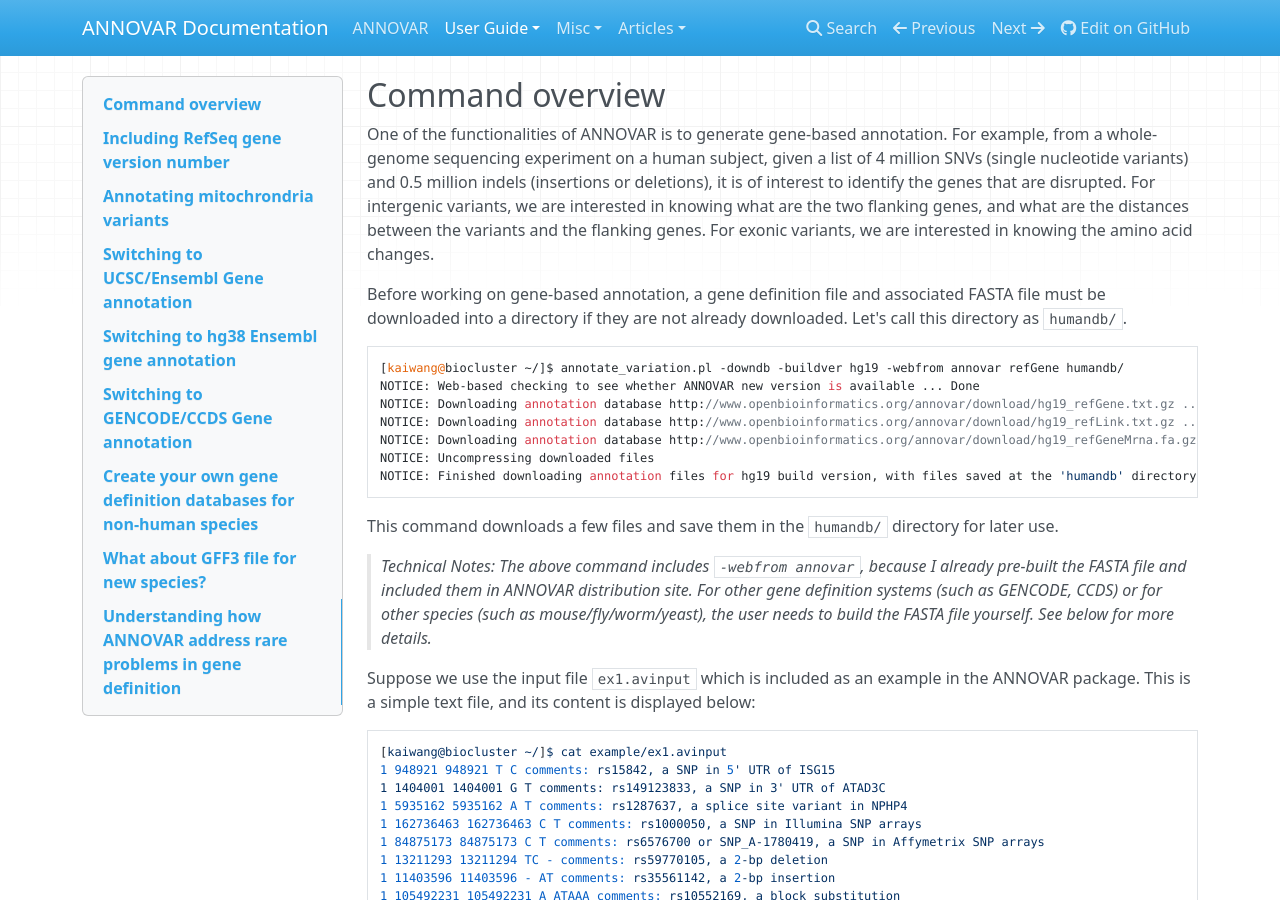
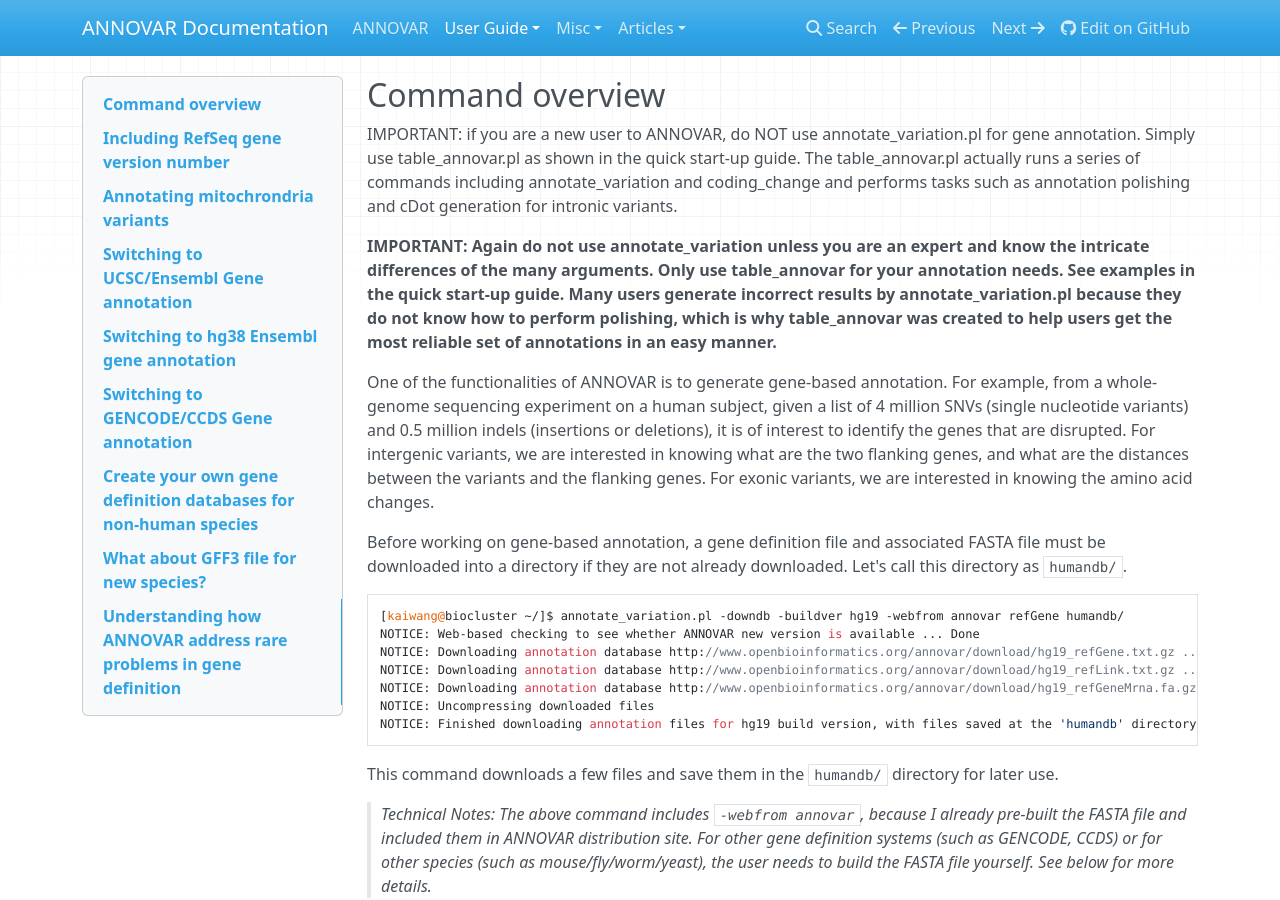
Before and after one commit to WGLab/doc-ANNOVAR, an MkDocs documentation site: the page built from docs/user-guide/gene.md, in a window 1280 px wide and 900 px high. Built offline with MkDocs 1.6.1, drawn with Linux system fonts in a browser that asks for light colours; nearby versions of some CDN libraries; comment, search, counter and statistics services are not loaded.

Commit message:
Update gene.md

```diff
--- a/docs/user-guide/gene.md
+++ b/docs/user-guide/gene.md
@@ -1,4 +1,8 @@
 ## Command overview
+
+IMPORTANT: if you are a new user to ANNOVAR, do NOT use annotate_variation.pl for gene annotation. Simply use table_annovar.pl as shown in the quick start-up guide. The table_annovar.pl actually runs a series of commands including annotate_variation and coding_change and performs tasks such as annotation polishing and cDot generation for intronic variants.
+
+<strong>IMPORTANT: Again do not use annotate_variation unless you are an expert and know the intricate differences of the many arguments. Only use table_annovar for your annotation needs. See examples in the quick start-up guide. Many users generate incorrect results by annotate_variation.pl because they do not know how to perform polishing, which is why table_annovar was created to help users get the most reliable set of annotations in an easy manner. </strong>
 
 One of the functionalities of ANNOVAR is to generate gene-based annotation. For example, from a whole-genome sequencing experiment on a human subject, given a list of 4 million SNVs (single nucleotide variants) and 0.5 million indels (insertions or deletions), it is of interest to identify the genes that are disrupted. For intergenic variants, we are interested in knowing what are the two flanking genes, and what are the distances between the variants and the flanking genes. For exonic variants, we are interested in knowing the amino acid changes.
 
```
